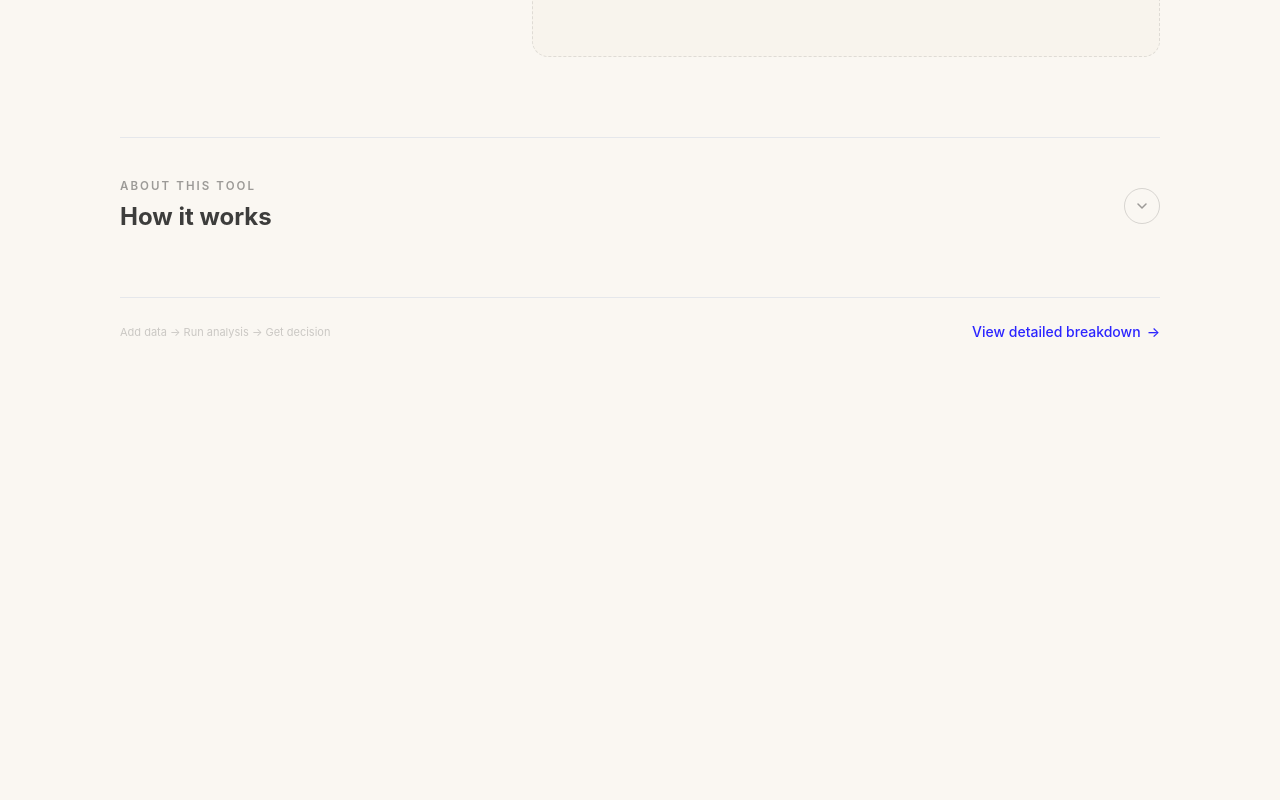
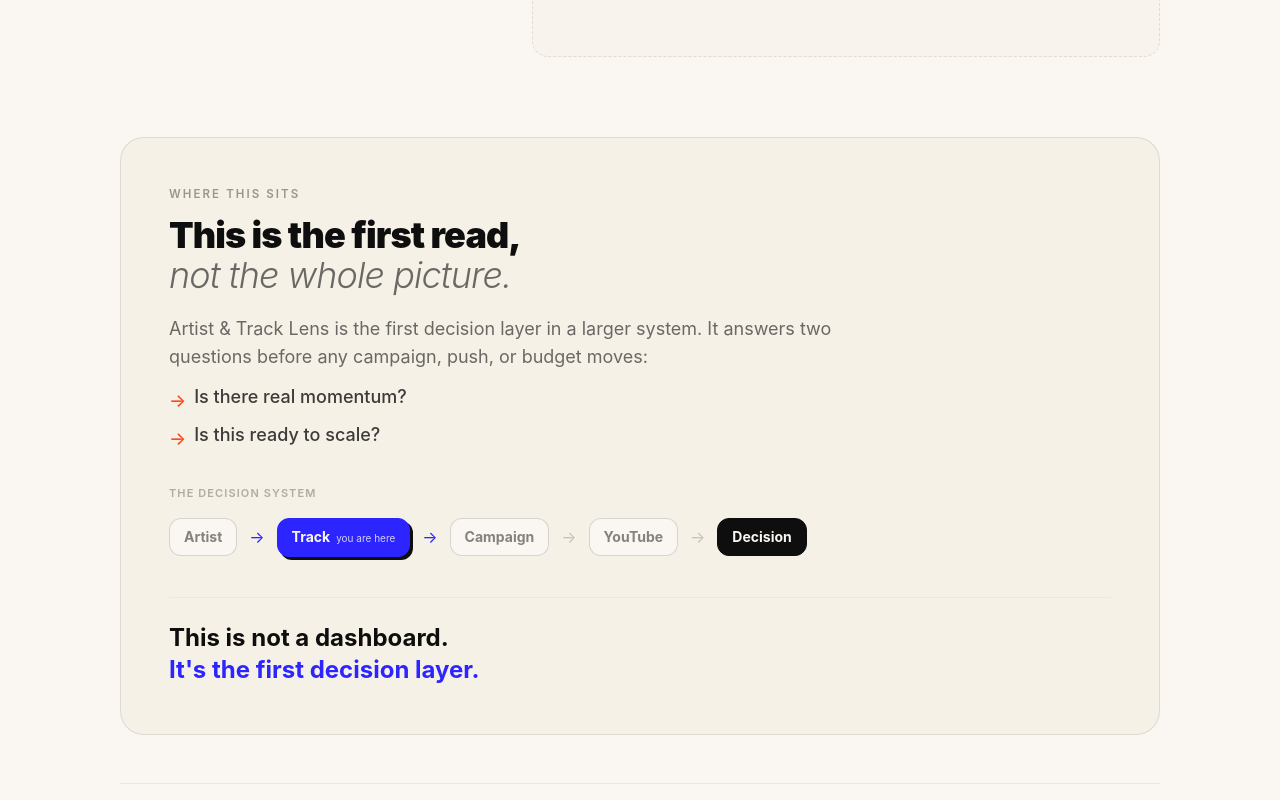
Before and after one commit to leondiaper-ai/music-decision-site, a Next.js app: page /lens in a window 1280 px wide. Shown: the part 660-1460 px from the top of the page. Before the commit the page ends 1058 px from the top, so only its background shows below. Built offline with nearby package versions, Linux system fonts and the light colour scheme.

Commit message:
Connect lens tool to broader decision system with positioning section

```diff
--- a/app/lens/page.tsx
+++ b/app/lens/page.tsx
@@ -691,21 +691,110 @@ export default function LensPage() {
           </div>
         </motion.div>
 
+        {/* ── Where this sits in the system ── */}
+        <motion.div
+          initial={{ opacity: 0, y: 16 }}
+          animate={{ opacity: 1, y: 0 }}
+          transition={{ delay: 0.35, duration: 0.6, ease: [0.22, 1, 0.36, 1] }}
+          className="mt-20 rounded-3xl border border-ink/10 bg-cream p-8 md:p-12"
+        >
+          <div className="max-w-3xl">
+            <p className="eyebrow text-ink/40 mb-3">Where this sits</p>
+            <h2 className="font-display font-black text-3xl md:text-4xl leading-tight tracking-tight mb-5">
+              This is the first read,
+              <br />
+              <span className="italic font-light text-ink/60">
+                not the whole picture.
+              </span>
+            </h2>
+            <p className="text-ink/60 text-base md:text-lg leading-relaxed mb-3 max-w-2xl">
+              Artist &amp; Track Lens is the first decision layer in a larger system.
+              It answers two questions before any campaign, push, or budget moves:
+            </p>
+            <ul className="space-y-1.5 mb-8">
+              <li className="flex items-start gap-2 text-base md:text-lg text-ink/80 font-medium">
+                <span className="text-signal mt-1 shrink-0">→</span>
+                Is there real momentum?
+              </li>
+              <li className="flex items-start gap-2 text-base md:text-lg text-ink/80 font-medium">
+                <span className="text-signal mt-1 shrink-0">→</span>
+                Is this ready to scale?
+              </li>
+            </ul>
+          </div>
+
+          {/* System flow visual */}
+          <div className="mt-2">
+            <p className="text-[11px] text-ink/30 mb-4 uppercase tracking-widest font-semibold">
+              The decision system
+            </p>
+            <div className="flex items-center gap-2 md:gap-3 flex-wrap">
+              {[
+                { label: "Artist", active: false },
+                { label: "Track", active: true },
+                { label: "Campaign", active: false },
+                { label: "YouTube", active: false },
+                { label: "Decision", active: false, terminal: true },
+              ].map((node, i, arr) => (
+                <div key={node.label} className="flex items-center gap-2 md:gap-3">
+                  <div
+                    className={`
+                      px-3.5 py-2 rounded-xl border text-sm font-display font-bold transition-all
+                      ${
+                        node.active
+                          ? "bg-electric text-paper border-electric shadow-[3px_3px_0_0_rgba(14,14,14,1)]"
+                          : node.terminal
+                          ? "bg-ink text-paper border-ink"
+                          : "bg-paper text-ink/50 border-ink/15"
+                      }
+                    `}
+                  >
+                    {node.label}
+                    {node.active && (
+                      <span className="ml-1.5 text-[10px] font-normal opacity-80">
+                        you are here
+                      </span>
+                    )}
+                  </div>
+                  {i < arr.length - 1 && (
+                    <span
+                      className={`text-base ${
+                        node.active || arr[i + 1].active ? "text-electric" : "text-ink/20"
+                      }`}
+                    >
+                      →
+                    </span>
+                  )}
+                </div>
+              ))}
+            </div>
+          </div>
+
+          {/* Positioning line */}
+          <div className="mt-10 pt-6 border-t border-ink/8">
+            <p className="font-display font-bold text-xl md:text-2xl text-ink leading-snug max-w-2xl">
+              This is not a dashboard.
+              <br />
+              <span className="text-electric">It&apos;s the first decision layer.</span>
+            </p>
+          </div>
+        </motion.div>
+
         {/* ── Collapsible "How it works" ── */}
         <motion.div
           initial={{ opacity: 0 }}
           animate={{ opacity: 1 }}
           transition={{ delay: 0.4, duration: 0.5 }}
-          className="mt-20 border-t border-ink/8 pt-10"
+          className="mt-12 border-t border-ink/8 pt-10"
         >
           <button
             onClick={() => setHowItWorksOpen((v) => !v)}
             className="w-full flex items-center justify-between text-left cursor-pointer group"
           >
             <div>
-              <p className="eyebrow text-ink/40 mb-1.5">About this tool</p>
+              <p className="eyebrow text-ink/40 mb-1.5">Under the hood</p>
               <h2 className="font-display font-bold text-2xl text-ink/80 group-hover:text-ink transition-colors">
-                How it works
+                Inputs, signals &amp; outputs
               </h2>
             </div>
             <div
```
Also changed, not shown: 1 other file (tests, documents, lock files or other folders).
